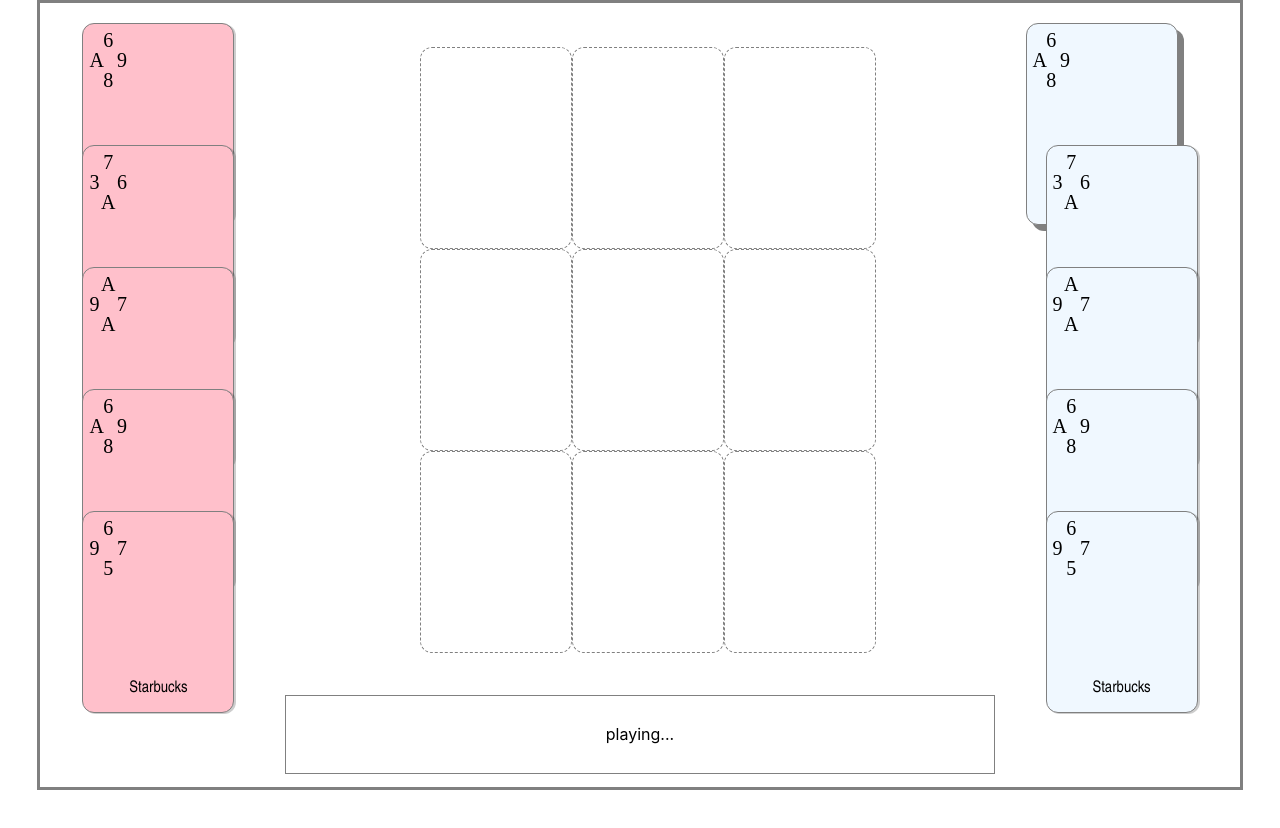
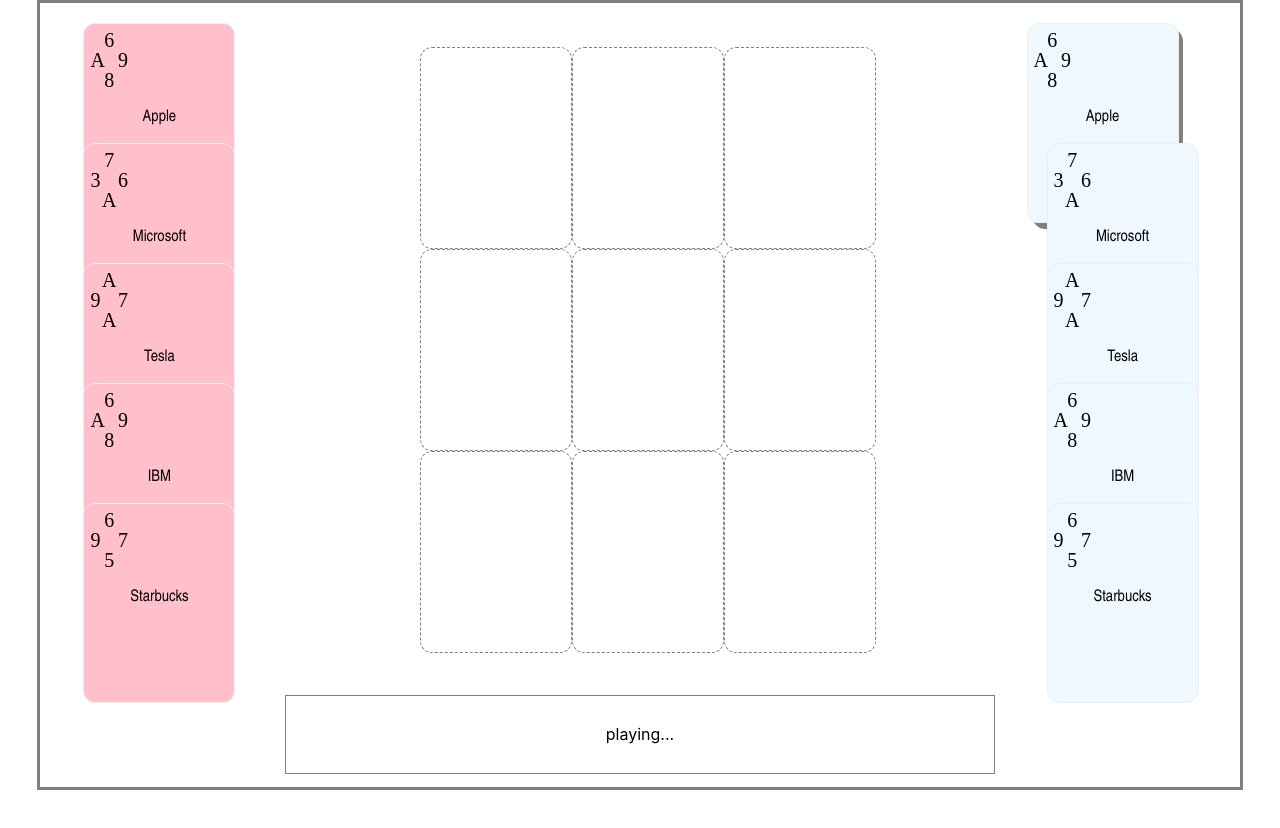
Before and after one commit to WhoSpeaks4Earth/card-game, a React (Create React App) app: page / in a window 1280 px wide. Shown: the top 828 px of the page. Built offline with nearby package versions, Linux system fonts and the light colour scheme.

Commit message:
work in progress

```diff
--- a/src/components/card/Card.tsx
+++ b/src/components/card/Card.tsx
@@ -3,17 +3,15 @@
 import './card.css';
 
 
-export const Card = (props: {card: ICard, customStyle: any}) => {
+export const Card = (props: {card: (ICard | null), customStyle: any, customCss?: string}) => {
 
     return (
         <div
-            className={
-                    'card-structure card ' + (props.card.isPlayerCard
-                    ? 'player-ownership'
-                    : 'opponent-ownership')
-                    }
-            style={props.customStyle ? props.customStyle : null}
-            >
+            className={`card-structure card ${(props.customCss && props.card) ? props.customCss : ''}`}
+            style={props.customStyle ? props.customStyle : null}>
+                {
+                    props.card ?
+                    <div className={'card-content ' + (props.card.isPlayerCard ? 'player-ownership' : 'opponent-ownership')}>
                         <div className='card-header'>
                             <CardRanks ranks={props.card.ranks} />
                         </div>
@@ -21,6 +19,9 @@
                         <div className='card-footer'>
                             <div className='card-title'>{props.card.title}</div>
                         </div>
+                    </div> : null
+                }
+
         </div>
     )
 }
--- a/src/components/card/card.css
+++ b/src/components/card/card.css
@@ -1,15 +1,23 @@
 
 
-.card.player-ownership {
+.card .player-ownership {
     background-color: aliceblue;
 }
 
-.card.opponent-ownership {
+.card .opponent-ownership {
     background-color: pink;
 }
 
+.card-content {
+    height: 100%;
+    width: 100%;
+    border-radius: 12px;
+    border: 1px solid #eee;
+    background: transparent;
+}
+
 .placeholder {
-    background: transparent !important;
+    /* background: transparent !important; */
     border: 1px dashed gray !important;
     cursor: pointer;
 }
@@ -25,17 +33,18 @@
     font-family: fantasy;
 }
 
+.selectable:hover {
+    border: 2px solid red;
+}
 
+.ghost {
+    z-index: -1;
+}
 
 .active .card {
     border: 2px solid blue;
 }
 
-.card {
-    box-shadow: 2px 1px rgba(7, 7, 7, 0.2);
-    border: 1px solid gray;
-    background-color: white;
-}
 
 .card-header {
     display: flex;
--- a/src/components/cardHand/CardHand.tsx
+++ b/src/components/cardHand/CardHand.tsx
@@ -4,15 +4,15 @@
 import './cardHand.css';
 
 
-export const CardHand = (props: {cards: ICard[], activeIndex: number, onCardClick?: any, isTurn: boolean}) => {
+export const CardHand = (props: {cards: (ICard | null)[], activeIndex: number, onCardClick?: any, isTurn: boolean}) => {
 
-    const isPlayerHand: boolean = props.cards[0]?.isPlayerCard;
+    const isPlayerHand: boolean = true; //props.cards[0]?.isPlayerCard;
 
     const getCardStyle = (index: number): any => {
         const stackStyle: any = getStackStyle(index);
         let style = stackStyle;
 
-        if (props.isTurn && props.activeIndex === index)
+        if (props.isTurn && props.activeIndex === index && props.cards[index])
             style = {...style, ...getActiveStyle()};
 
         return style;
@@ -34,8 +34,18 @@
         return style;
     }
 
+    const getCardCss = (index: number) => {
+        const card = props.cards[index];
+        let css = '';
+        if (props.isTurn && isPlayerHand && props.onCardClick !== undefined && card)
+            css = 'selectable ';
+        if (!card)
+            css += 'ghost'
+        return css;
+    }
+
     const onCardClick = (index: number) => {
-        if (props.onCardClick !== undefined && props.activeIndex !== index) {
+        if (props.onCardClick !== undefined && props.activeIndex !== index && props.cards[index]) {
             props.onCardClick(index);
         }
     }
@@ -43,12 +53,12 @@
     return (
         <div className='card-hand'>
             {
-                props.cards.map((card: ICard, index: number) => {
+                props.cards.map((card: (ICard | null), index: number) => {
                     return (
-                        <div key={`${card.title}${index}`} onClick={() => onCardClick(index)}>
-                            <Card card={card} customStyle={getCardStyle(index)} />
+                        <div key={`${card?.title}${index}`} onClick={() => onCardClick(index)}>
+                            <Card card={card} customStyle={getCardStyle(index)} customCss={getCardCss(index)} />
                         </div>
-                    )
+                        )
                 })
             }
         </div>
--- a/src/components/gameTable/GameTable.tsx
+++ b/src/components/gameTable/GameTable.tsx
@@ -64,7 +64,7 @@
 
         setGame({
             ...game,
-            playerHand: {cards: newPlayerHand, activeIndex: 0},
+            playerHand: {cards: newPlayerHand, activeIndex: 0}, // TODO: set to first non-empty index, if none - return 0
             board: boardService.getNewBoardFromPlacement(placement, game.board),
             isPlayerTurn: false
         })
@@ -85,8 +85,8 @@
 
     const onBoardCellSelected = (pos: [number, number]) => {
         const [x, y] = pos;
-        if (game.isPlayerTurn && !game.board.cells[y][x].card) {
-            playPlayerCard({cell: pos, card: {...game.playerHand.cards[game.playerHand.activeIndex], isPlayerCard: true}});
+        if (game.isPlayerTurn && !game.board.cells[y][x].card && game.playerHand.cards[game.playerHand.activeIndex]) {
+            playPlayerCard({cell: pos, card: {...game.playerHand.cards[game.playerHand.activeIndex], isPlayerCard: true} as ICard});
         }
     }
 
--- a/src/models/IGame.ts
+++ b/src/models/IGame.ts
@@ -5,8 +5,8 @@
 
 export interface IGame {
     board: IBoard,
-    playerHand: {cards: ICard[], activeIndex: number},
-    opponentHand: {cards: ICard[], activeIndex: number},
+    playerHand: {cards: (ICard | null)[], activeIndex: number},
+    opponentHand: {cards: (ICard | null)[], activeIndex: number},
     isPlayerTurn: boolean,
     winner: winner
 }
--- a/src/services/card.service.ts
+++ b/src/services/card.service.ts
@@ -4,11 +4,15 @@
 
 export class CardService {
 
-    removeCardFromSet(card: ICard, set: ICard[]): ICard[] {
-        return set.filter(c => c.title !== card.title);
+    removeCardFromSet(card: (ICard | null), set: (ICard | null)[]): (ICard | null)[] {
+        return set.map(c => {
+            if (c?.title === card?.title)
+                return null;
+            return c;
+        });
     }
 
-    determineBestPlacement(board: IBoard, hand: ICard[]): IBoardCell {
+    determineBestPlacement(board: IBoard, hand: (ICard | null)[]): IBoardCell {
         let firstEmptyCell: [number, number] | null = null;
 
         for (let y = 0; y < board.cells.length; y++) {
```
Lines whose indentation alone changed are shown as unchanged.
